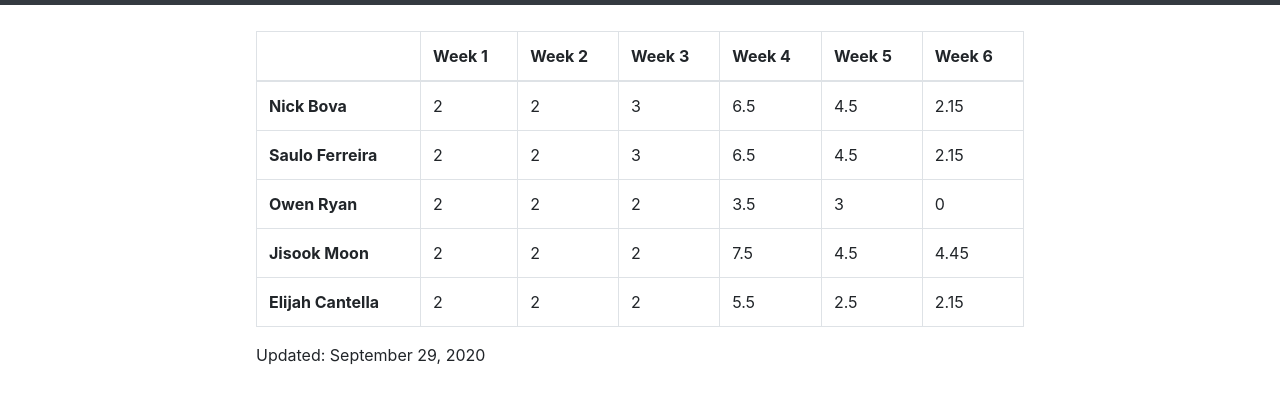
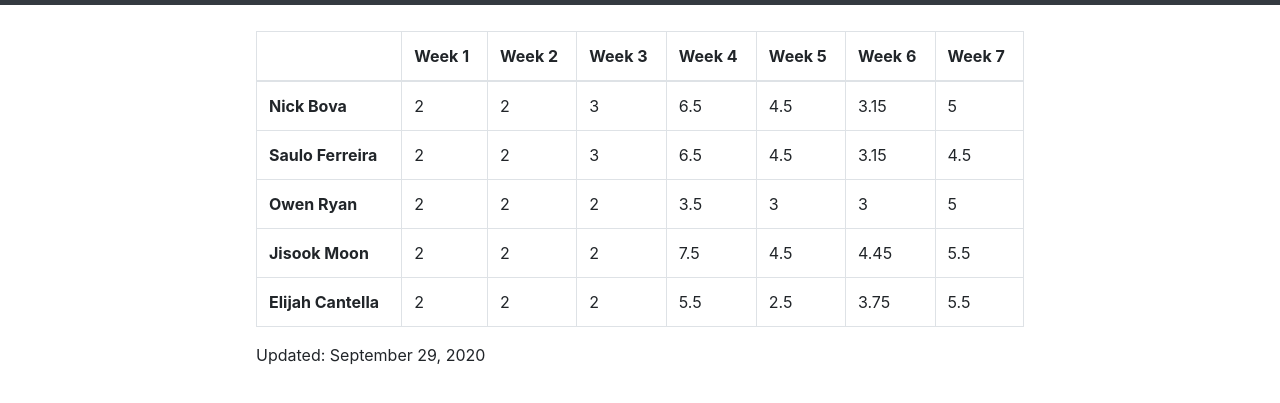
Before and after one commit to moonj-kr/eventGeneratorWebsite, a plain HTML site: page metrics.html in a window 1280 px wide. Shown: the part 51-454 px from the top of the page. Drawn offline with nearby package versions, Linux system fonts and the light colour scheme.

Commit message:
added hrs

```diff
--- a/metrics.html
+++ b/metrics.html
@@ -47,6 +47,7 @@
       <th scope="col">Week 4</th>
       <th scope="col">Week 5</th>
 	  <th scope="col">Week 6</th>
+	  <th scope="col">Week 7</th>
     </tr>
   </thead>
   <tbody>
@@ -57,7 +58,8 @@
       <td>3</td>
       <td>6.5</td>
       <td>4.5</td>
-	  <td>2.15</td>
+	  <td>3.15</td>
+	  <td>5</td>
     </tr>
     <tr>
       <th scope="row">Saulo Ferreira</th>
@@ -66,7 +68,8 @@
       <td>3</td>
       <td>6.5</td>
       <td>4.5</td>
-	  <td>2.15</td>
+	  <td>3.15</td>
+	  <td>4.5</td>
     </tr>
     <tr>
       <th scope="row">Owen Ryan</th>
@@ -75,7 +78,8 @@
       <td>2</td>
       <td>3.5</td>
       <td>3</td>
-	  <td>0</td>
+	  <td>3</td>
+	  <td>5</td>
     </tr>
      <tr>
       <th scope="row">Jisook Moon</th>
@@ -85,6 +89,7 @@
       <td>7.5</td>
       <td>4.5</td>
 	  <td>4.45</td>
+	  <td>5.5</td>
     </tr>
      <tr>
       <th scope="row">Elijah Cantella</th>
@@ -93,7 +98,8 @@
       <td>2</td>
       <td>5.5</td>
       <td>2.5</td>
-	  <td>2.15</td>
+	  <td>3.75</td>
+	  <td>5.5</td>
     </tr>
 
   </tbody>
```
